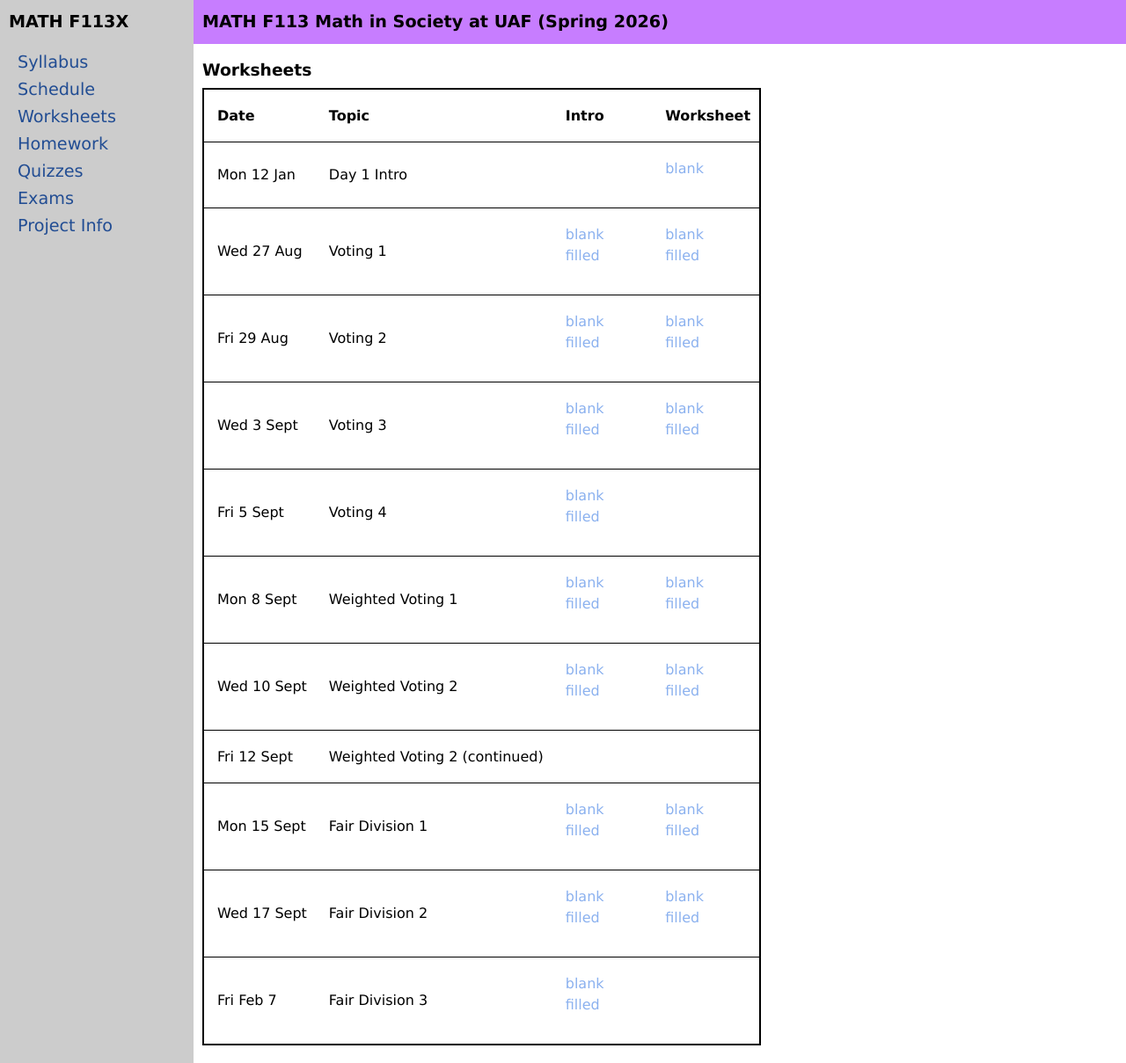
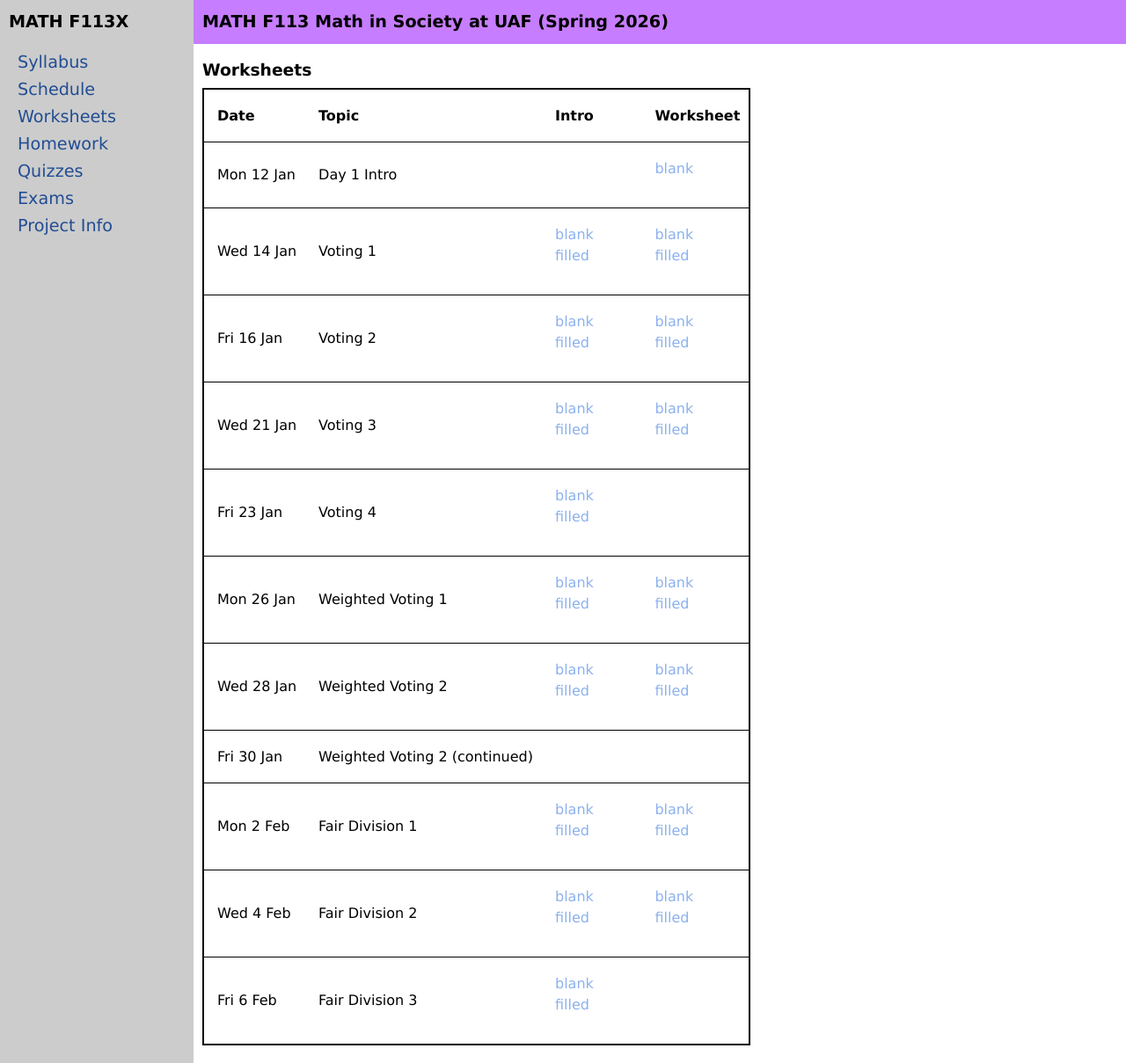
Before and after one commit to uaf-math/math113, a Jekyll site: the page built from worksheets.md, in a window 1280 px wide and 1209 px high. Shown: the whole window at 88% size. Built offline with Jekyll 4.4.1, drawn with Linux system fonts in a browser that asks for light colours.

Commit message:
Update worksheetsF25.yml

```diff
--- a/_data/worksheetsF25.yml
+++ b/_data/worksheetsF25.yml
@@ -6,55 +6,55 @@ worksheets:
   date: Mon 12 Jan
   blank: M113S26_syl_activity.pdf
 - topic: Voting 1
-  date: Wed 27 Aug
+  date: Wed 14 Jan
   iblank: M113_LN_voting_day1.pdf
   ifilled: M113_LN_voting_day1-solutions.pdf
   blank: 1-votingActivity-Preference-Plurality-Condorcet-revised-1.pdf
   filled: 1-votingActivity-Preference-Plurality-Condorcet-revised-solutions.pdf
 - topic:  Voting 2
-  date: Fri 29 Aug
+  date: Fri 16 Jan
   iblank: 113_voting_day2.pdf
   ifilled: 113_voting_day2-filled.pdf
   blank: 2-votingActivity2-IRV-revised.pdf
   filled: 2-votingActivity2-IRV-revised-solutions.pdf
 - topic:  Voting 3
-  date: Wed 3 Sept
+  date: Wed 21 Jan
   iblank: voting_day3.pdf
   ifilled: voting_day3-filled.pdf
   blank: 3-votingActivity3-BordaCopeland.pdf
   filled: 3-votingActivity3-BordaCopeland-solutions.pdf
 - topic:  Voting 4
-  date: Fri 5 Sept
+  date: Fri 23 Jan
   iblank: 113_voting_day4.pdf
   ifilled: 113_voting_day4-filled.pdf
 - topic: Weighted Voting 1
-  date: Mon 8 Sept
+  date: Mon 26 Jan
   iblank: 113_weighted_voting_day_1.pdf
   ifilled: 113_weighted_voting_day_1-filled.pdf
   blank: 4-WeightedVoting1-votingSystem.pdf
   filled: 4-WeightedVoting1-votingSystem-solutions.pdf
 - topic: Weighted Voting 2
-  date: Wed 10 Sept
+  date: Wed 28 Jan
   iblank: 113_weighted_voting_day_2.pdf
   ifilled: 113_weighted_voting_day_2-filled.pdf
   blank: 5-WeightedVoting2-BanzhafPower.pdf
   filled: 5-WeightedVoting2-BanzhafPower-solutions.pdf
 - topic: Weighted Voting 2 (continued)
-  date: Fri 12 Sept
+  date: Fri 30 Jan
 - topic: Fair Division 1
-  date: Mon 15 Sept
+  date: Mon 2 Feb
   iblank: 113_fair_division_day_1.pdf
   ifilled: 113_fair_division_day_1-filled.pdf
   blank: 6-FairDivision1-FairShareDividerChooser.pdf
   filled: 6-FairDivision1-FairShareDividerChooser-solutions.pdf
 - topic: Fair Division 2
-  date: Wed 17 Sept
+  date: Wed 4 Feb
   iblank: 113_fair_division_day_2.pdf
   ifilled: 113_fair_division_day_2-filled.pdf
   blank: 7-FairDivision2-LoneDivider.pdf
   filled: 7-FairDivision2-LoneDivider-solutions.pdf
 - topic: Fair Division 3
-  date: Fri Feb 7
+  date: Fri 6 Feb
   iblank: 113_fair_division_day_3.pdf
   ifilled: 113_fair_division_day_3-filled.pdf
 # - topic: Fair Division 4
```
